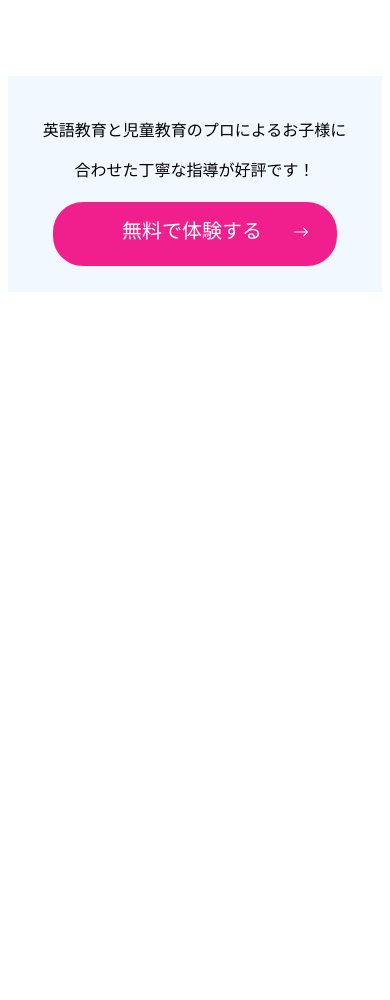
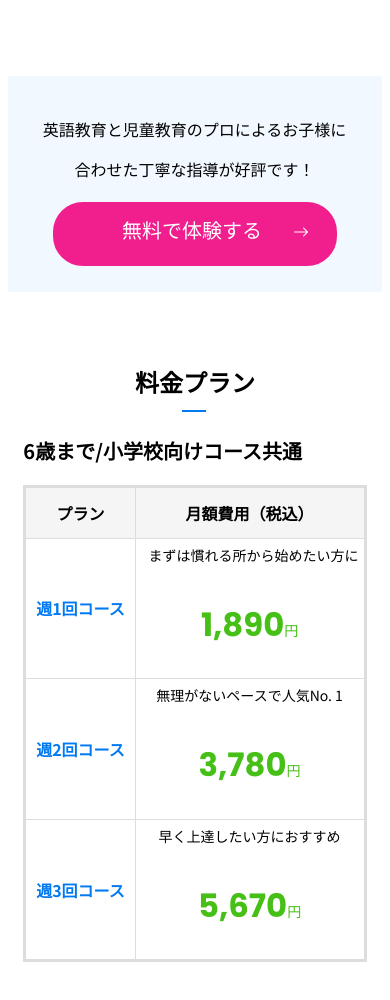
Before and after one commit to LeafField/EnglishClass, a website built with webpack: page src/index.html in a window 390 px wide. Shown: the part 5424-6424 px from the top of the page. Before the commit the page ends 5724 px from the top, so only its background shows below. Built offline with nearby package versions, Linux system fonts and the light colour scheme.

Commit message:
priceセクション作成中

```diff
--- a/src/index.html
+++ b/src/index.html
@@ -349,6 +349,44 @@
         <a href="#">無料で体験する<i class="bi bi-arrow-right"></i></a>
       </div>
     </div>
+
+    <section class="price" id="price">
+      <h2 class="heading2 price__title">料金プラン</h2>
+      <div class="price__container">
+        <h3 class="price__subTitle">6歳まで/小学校向けコース共通</h3>
+        <table class="price__graph">
+          <thead>
+            <tr>
+              <th>プラン</th>
+              <th>月額費用（税込）</th>
+            </tr>
+          </thead>
+          <tbody>
+            <tr>
+              <th>週1回コース</th>
+              <td>
+                <p class="relative">まずは慣れる所から始めたい方に</p>
+                <p>1,890<span>円</span></p>
+              </td>
+            </tr>
+            <tr>
+              <th>週2回コース</th>
+              <td>
+                <p>無理がないペースで人気No. 1</p>
+                <p>3,780<span>円</span></p>
+              </td>
+            </tr>
+            <tr>
+              <th>週3回コース</th>
+              <td>
+                <p>早く上達したい方におすすめ</p>
+                <p>5,670<span>円</span></p>
+              </td>
+            </tr>
+          </tbody>
+        </table>
+      </div>
+    </section>
   </main>
 
   <footer class="footer"></footer>
--- /dev/null
+++ b/src/styles/_price.scss
@@ -0,0 +1,140 @@
+@use "util" as *;
+
+// セクションの大枠
+.price {
+  padding-top: rem(72);
+  padding-bottom: 100px;
+
+  @include mq(pc) {
+    padding-top: rem(101);
+  }
+
+  // セクションのサブタイトル
+  &__subTitle {
+    font-size: clamp(rem(20), spvw(20), rem(25));
+  }
+
+  // 各グラフのコンテナ
+  &__container {
+    margin-top: 37px;
+    width: min(per(358, 390), rem(752));
+    margin-left: auto;
+    margin-right: auto;
+
+    @include mq(pc) {
+      margin-top: rem(51);
+    }
+  }
+
+  // グラフ
+  &__graph {
+    border: rem(3) solid #ddd;
+    border-collapse: collapse;
+    width: 100%;
+    margin-top: rem(14);
+    height: rem(314);
+
+    @include mq(pc) {
+      th {
+        font-size: rem(18);
+      }
+    }
+
+    & thead {
+      & th {
+        background-color: #f5f5f5;
+        height: rem(48);
+        text-align: center;
+
+        @include mq(pc) {
+          height: 50px;
+        }
+      }
+      & th:first-child {
+        width: per(114, 352);
+        border-right: 1px solid #ddd;
+        border-bottom: 1px solid #ddd;
+
+        @include mq(pc) {
+          width: per(rem(235), rem(746));
+        }
+      }
+
+      & th + th {
+        border-bottom: 1px solid #ddd;
+
+        @include mq(pc) {
+          height: 50px;
+          padding-bottom: 2px;
+        }
+      }
+    }
+
+    & tbody {
+      & th {
+        height: 88px;
+        border: 1px solid #ddd;
+        color: #0079f2;
+
+        @include mq(pc) {
+          height: rem(96);
+        }
+      }
+
+      & td {
+        border: 1px solid #ddd;
+        height: 88px;
+        & > p:nth-child(1) {
+          font-size: rem(14);
+          text-align: center;
+          margin-top: rem(5);
+
+          @include mq(pc) {
+            font-size: rem(16);
+            margin-top: rem(6);
+          }
+        }
+        & > p:nth-child(2) {
+          font-size: rem(32.3);
+          font-weight: bold;
+          color: #46c017;
+          text-align: center;
+          font-family: "Poppins";
+          position: relative;
+          top: rem(4);
+
+          @include mq(pc) {
+            font-size: rem(36.3);
+            top: 0;
+          }
+
+          & > span {
+            font-family: "Noto Sans JP", sans-serif;
+            font-size: rem(14.1);
+            font-weight: normal;
+
+            @include mq(pc) {
+              font-size: rem(16.2);
+            }
+          }
+        }
+      }
+    }
+  }
+}
+
+// 微調整用
+.price__graph {
+  tbody {
+    td {
+      .relative {
+        position: relative;
+        left: rem(4);
+
+        @include mq(pc) {
+          left: 0;
+        }
+      }
+    }
+  }
+}
--- a/src/styles/_util.scss
+++ b/src/styles/_util.scss
@@ -24,3 +24,7 @@ $breakpoints: (
 @function spvw($pixel) {
   @return calc($pixel / 390 * 100vw);
 }
+
+@function per($pixel, $parent) {
+  @return calc($pixel / $parent * 100%);
+}
--- a/src/styles/style.scss
+++ b/src/styles/style.scss
@@ -6,14 +6,17 @@
 @forward "course";
 @forward "feature";
 @forward "teacher";
+@forward "price";
 
 // コモン
 html {
   scroll-behavior: smooth;
+  overflow-x: hidden;
 }
 
 body {
   font-family: "Noto Sans JP", sans-serif;
+  overflow-x: hidden;
 }
 
 // 共通部品
```
